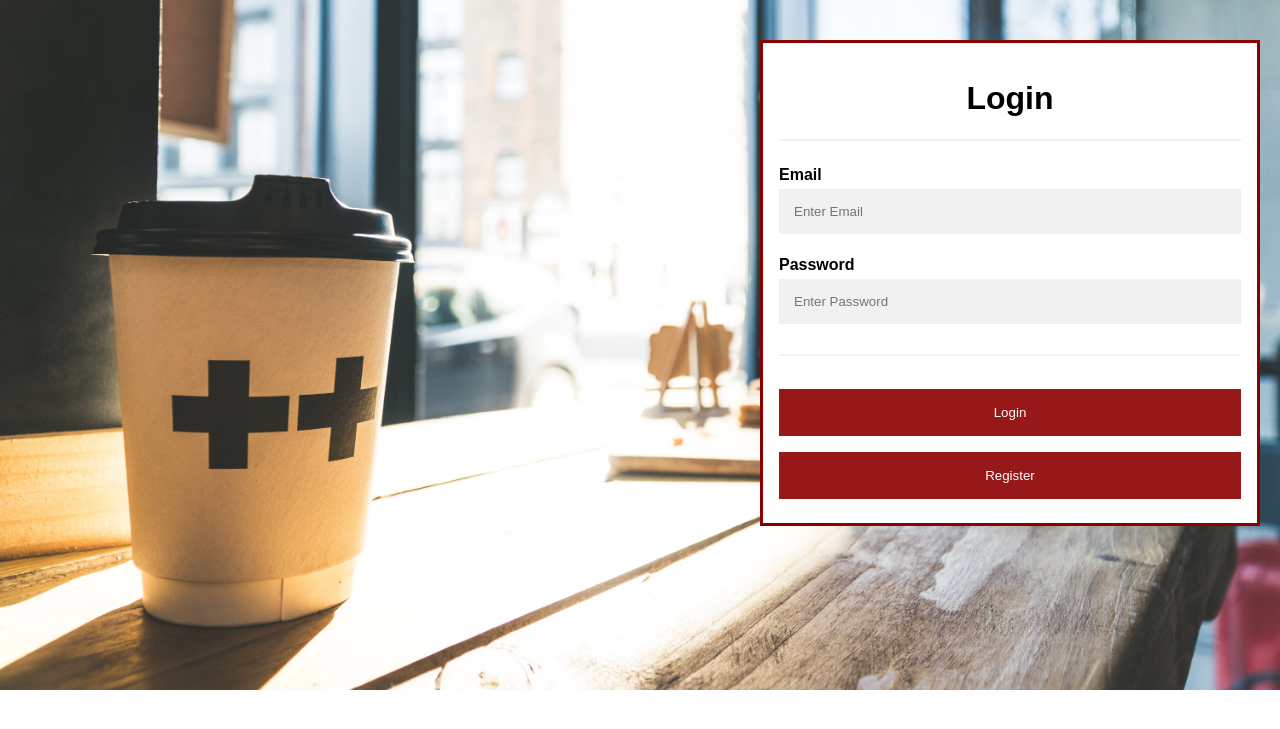
After one commit to tejaskash/Food, a Flask app: page /admin/login in a window 1280 px wide. The commit adds this page. Shown: the top 729 px of the page. Run offline with Flask 2, Linux system fonts and the light colour scheme.

Commit message:
Admin User

```diff
--- /dev/null
+++ b/admin.py
@@ -0,0 +1,47 @@
+from flask import Blueprint,request,render_template
+from pymongo import MongoClient
+client = MongoClient("mongodb://localhost:27017")
+adm = Blueprint("adm","adm",template_folder="./templatesadmin")
+
+@adm.route("/admin/login")
+def adminLogin():
+    return render_template("adminlogin.html")
+
+@adm.route("/admin/auth",methods=["GET","POST"])
+def adminAuth():
+    user = request.form['email']
+    print(user)
+    password = request.form['psw']
+    print(password)
+    db = client.admlogindb
+    res = db.loginAuth.find_one({"user":user,"passw":password})
+    print(res)
+    if res["passw"] == password:
+        db=client.admlogindb
+        db.loggedin.insert_one({"user":user})
+        return render_template("adminDashboard.html",email=user)
+    else:
+        return "<h1>Invalid Password</h1>"
+    return "<h1>Hello</h1>"
+@adm.route("/admin/add",methods=["POST"])
+def adminAdd():
+    email=request.form["email"]
+    db = client.restdb
+    res = db.rest.find({"email":email})
+    return render_template("addRestaurant.html",email=email,data=res)
+@adm.route("/admin/update",methods=["POST"])
+def adminUpdate():
+    email = request.form['email']
+    name = request.form['name']
+    desc = request.form['desc']
+    address=request.form['address']
+    itemCost = dict()
+    for i in range(1,6):
+        item = request.form["item"+str(i)]
+        cost = request.form["cost"+str(i)]
+        itemCost[item] = cost
+    db = client.restdb
+    db.rest.insert_one({"email":email,"name":name,"address":address,"desc":desc,"menuid":name})
+    db = client.menudb
+    db.menus.insert_one({"menuid":name,"Items":itemCost})
+    return "<h1>Success</h1>"
--- a/app.py
+++ b/app.py
@@ -4,6 +4,7 @@ from profile import prof
 from search import ser
 from payment import pay
 from orders import order
+from admin import adm
 from config import LOGGED_IN_USER_EMAIL
 from pymongo import MongoClient
 import json
@@ -17,6 +18,7 @@ app.register_blueprint(prof)
 app.register_blueprint(order)
 app.register_blueprint(ser)
 app.register_blueprint(pay)
+app.register_blueprint(adm)
 @app.errorhandler(405)
 def error405(code):
     print(code)
--- a/templates/search.html
+++ b/templates/search.html
@@ -225,7 +225,7 @@
         </li>
 
         <li
-          onclick="location.replace('http://localhost:5000/order/EggFactory')"
+          onclick="location.replace('http://localhost:5000/order/Egg Factory')"
         >
           <a href="#">Egg Factory</a>
           <div class="column">
@@ -252,7 +252,7 @@
         </li>
 
         <li
-          onclick="location.replace('http://localhost:5000/order/GingerGarlic')"
+          onclick="location.replace('http://localhost:5000/order/Ginger Garlic')"
         >
           <a href="#">Ginger Garlic</a>
           <div class="column">
@@ -266,7 +266,7 @@
           </div>
         </li>
         <li
-          onclick="location.replace('http://localhost:5000/order/CountryInn')"
+          onclick="location.replace('http://localhost:5000/order/Country Inn')"
         >
           <a href="#">Country Inn</a>
           <div class="column">
--- /dev/null
+++ b/templatesadmin/adminlogin.html
@@ -0,0 +1,135 @@
+<!DOCTYPE html>
+<html>
+  <head>
+    <meta name="viewport" content="width=device-width, initial-scale=1" />
+    <style>
+      body {
+        font-family: Arial, Helvetica, sans-serif;
+
+        background-image: url("../static/images/login.jpg");
+        height: 100%;
+        background-position: center;
+        background-repeat: no-repeat;
+        background-size: cover;
+        margin: 0;
+      }
+
+      * {
+        box-sizing: border-box;
+      }
+
+      #fname,
+      #lname {
+        width: 300px;
+      }
+
+      /* Add padding to containers */
+      .container {
+        padding: 16px;
+        background-color: white;
+        width: 500px;
+        height: 50%;
+        margin: auto;
+        margin-top: 40px;
+        float: right;
+        margin-right: 20px;
+        border: solid;
+        border-color: darkred;
+      }
+
+      /* Full-width input fields */
+      input[type="text"],
+      input[type="password"] {
+        width: 100%;
+        padding: 15px;
+        margin: 5px 0 22px 0;
+        display: inline-block;
+        border: none;
+        background: #f1f1f1;
+      }
+
+      input[type="text"]:focus,
+      input[type="password"]:focus {
+        background-color: #ddd;
+        outline: none;
+      }
+
+      /* Overwrite default styles of hr */
+      hr {
+        border: 1px solid #f1f1f1;
+        margin-bottom: 25px;
+      }
+      #ln {
+        margin-left: 280px;
+      }
+      #lname {
+        margin-left: 55px;
+      }
+
+      /* Set a style for the submit button */
+      .registerbtn {
+        background-color: darkred;
+        color: white;
+        padding: 16px 20px;
+        margin: 8px 0;
+        border: none;
+        cursor: pointer;
+        width: 100%;
+        opacity: 0.9;
+      }
+
+      .registerbtn:hover {
+        opacity: 1;
+      }
+
+      /* Add a blue text color to links */
+      a {
+        color: dodgerblue;
+      }
+
+      /* Set a grey background color and center the text of the "sign in" section */
+      .signin {
+        background-color: #f1f1f1;
+        text-align: center;
+      }
+
+      .bg {
+        /* The image used */
+        background-image: url("./login.jpg");
+
+        /* Full height */
+        height: 100%;
+
+        /* Center and scale the image nicely */
+        background-position: center;
+        background-repeat: no-repeat;
+        background-size: cover;
+      }
+    </style>
+  </head>
+  <body>
+    <div class="bg">
+      <div class="container">
+        <form action="/admin/auth" method="POST">
+          <h1 style="text-align: center;">Login</h1>
+          <hr />
+          <label for="email"><b>Email</b></label>
+          <input type="text" placeholder="Enter Email" name="email" required />
+
+          <label for="psw"><b>Password</b></label>
+          <input
+            type="password"
+            placeholder="Enter Password"
+            name="psw"
+            required
+          />
+          <hr />
+          <input type="submit" class="registerbtn" value="Login" />
+        </form>
+        <form action="/register" method="GET">
+          <input type="submit" class="registerbtn" value="Register" />
+        </form>
+      </div>
+    </div>
+  </body>
+</html>
```
Also changed, not shown: templatesadmin/addRestaurant.html (added, +23 -0 lines), templatesadmin/adminDashboard.html (added, +19 -0 lines).
